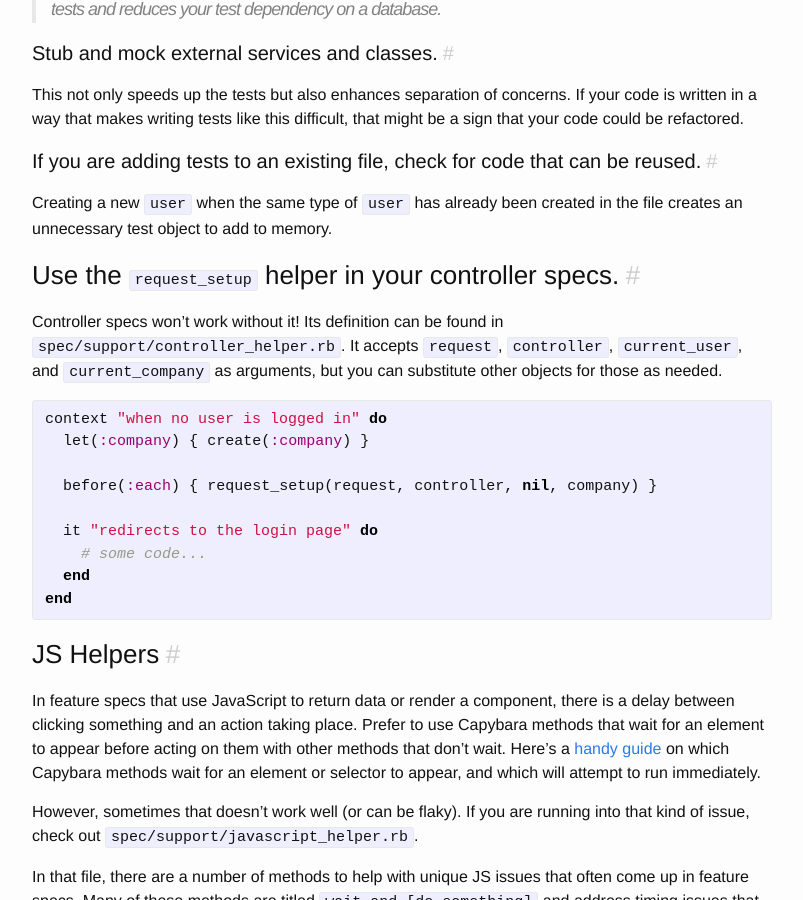
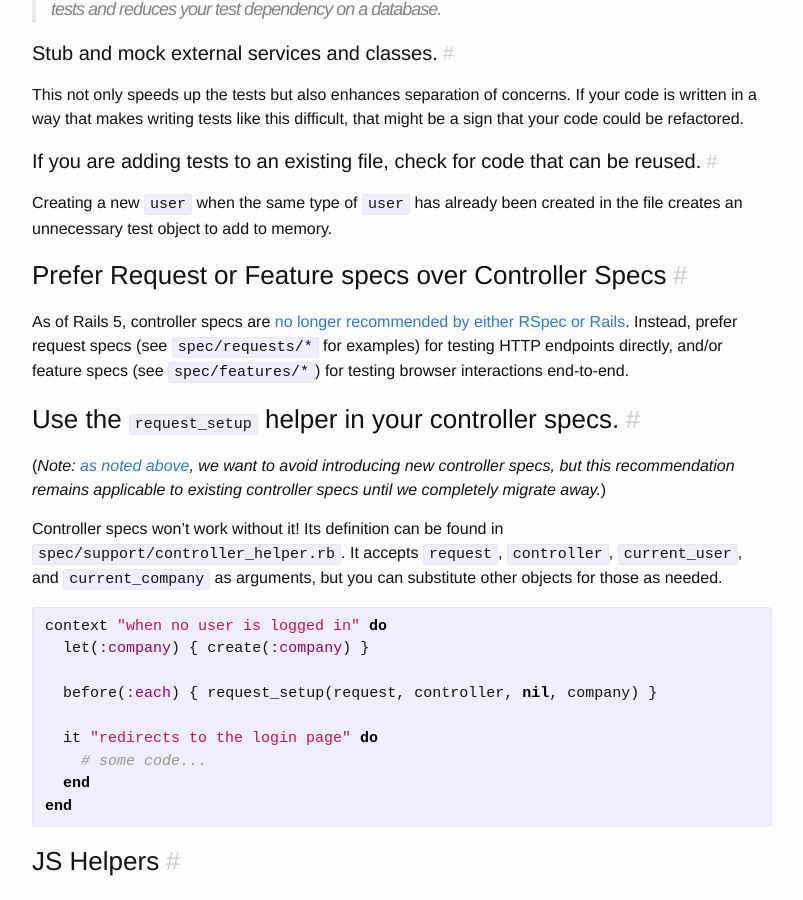
Before and after one commit to isabella232/lessonly.github.io, a Jekyll site: the page built from styleguide/testing.md, in a window 1280 px wide and 900 px high, scrolled down 3537 px. Shown: the whole window, without its empty margins (238-1041 px from the left). Built offline with Jekyll 4.4.1, drawn with Linux system fonts in a browser that asks for light colours.

Commit message:
Prefer Request specs to Controller specs

```diff
--- a/styleguide/testing.md
+++ b/styleguide/testing.md
@@ -150,7 +150,13 @@ This not only speeds up the tests but also enhances separation of concerns. If y
 
 Creating a new `user` when the same type of `user` has already been created in the file creates an unnecessary test object to add to memory.
 
+### Prefer Request or Feature specs over Controller Specs
+
+As of Rails 5, controller specs are [no longer recommended by either RSpec or Rails](http://rspec.info/blog/2016/07/rspec-3-5-has-been-released/#rails-support-for-rails-5). Instead, prefer request specs (see `spec/requests/*` for examples) for testing HTTP endpoints directly, and/or feature specs (see `spec/features/*`) for testing browser interactions end-to-end.
+
 ### Use the `request_setup` helper in your controller specs.
+
+(_Note: [as noted above](#prefer-request-or-feature-specs-over-controller-specs), we want to avoid introducing new controller specs, but this recommendation remains applicable to existing controller specs until we completely migrate away._)
 
 Controller specs won't work without it! Its definition can be found in `spec/support/controller_helper.rb`. It accepts `request`, `controller`, `current_user`, and `current_company` as arguments, but you can substitute other objects for those as needed.
 
```
